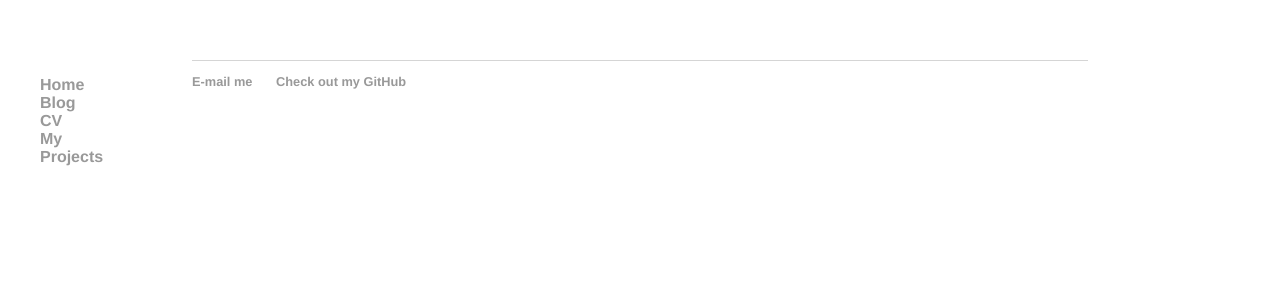
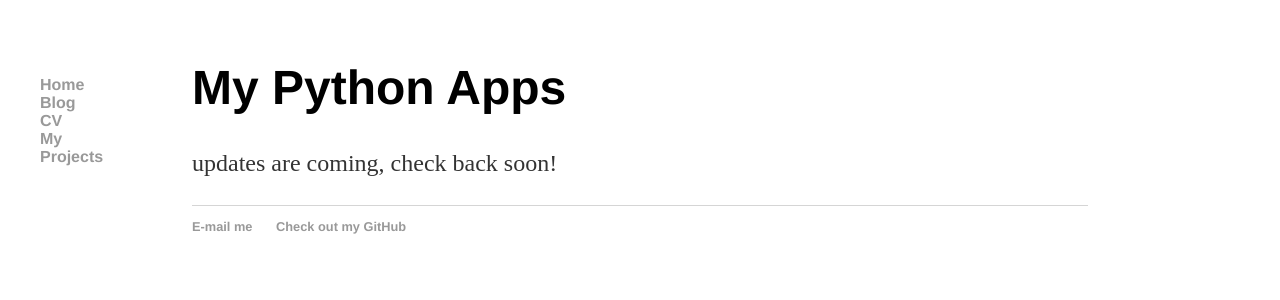
Before and after one commit to RocketGeek42/rocketgeek.github.io, a Jekyll site: the page built from my_projects/python/python.html, in a window 1280 px wide. Shown: the top 300 px of the page. Built offline with Jekyll 4.4.1, drawn with Linux system fonts in a browser that asks for light colours.

Commit message:
Python projects link and landing page
added href link to python landing page, updated python landing page

```diff
--- a/my_projects/index.html
+++ b/my_projects/index.html
@@ -6,7 +6,7 @@ title: Hey I made these things!
 <div class="my_apps">
     <ul>
         <li><a href="./js/index.html">JavaScript</a></li>
-        <li>Python</li>
+        <li><a href="./python/index.html">Python</a></li>
         <li>Rails</li>
         <li>React</li>
     </ul>
--- a/my_projects/python/python.html
+++ b/my_projects/python/python.html
@@ -1,4 +1,6 @@
 ---
 layout: default
-title: My Python apps
+title: My Python Apps
 ---
+<h1>My Python Apps</h1>
+<p>updates are coming, check back soon!</p>
```
